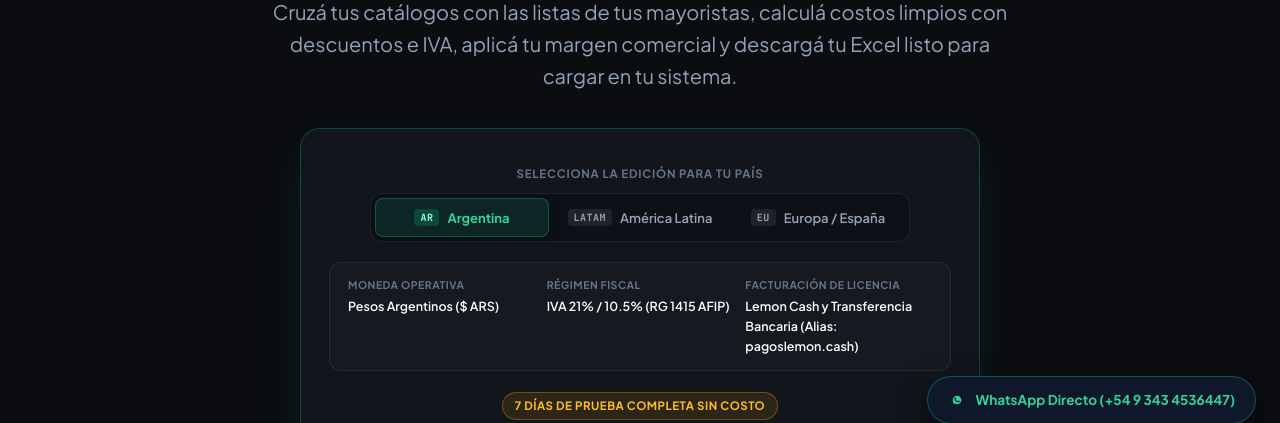
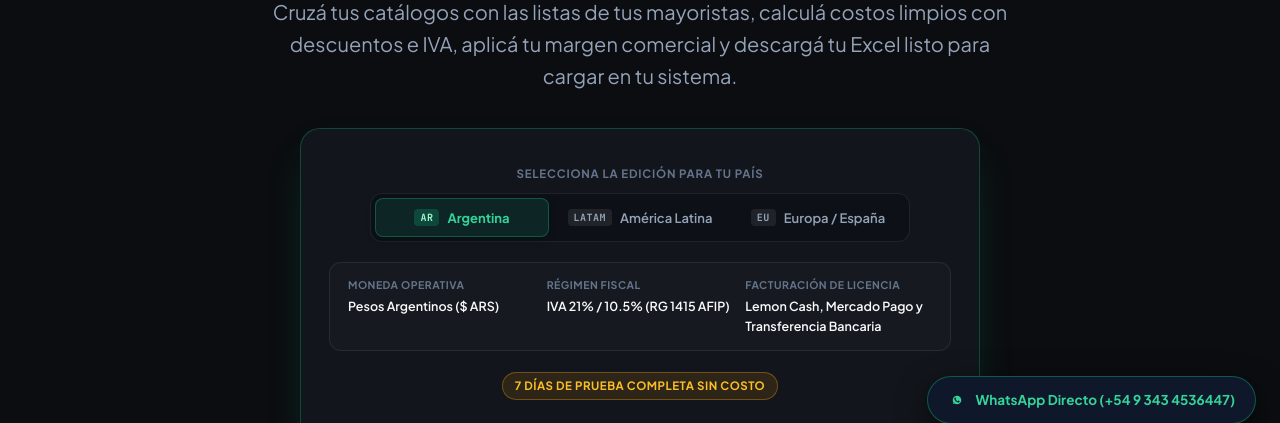
Before and after one commit to jcoloma81/sofia_ai_agency, a plain HTML site: page app/static/actualizador_precios.html in a window 1280 px wide. Shown: the part 352-775 px from the top of the page. Drawn offline with Linux system fonts and the light colour scheme.

Commit message:
fix(pricing): reemplazar alias por marca oficial e icono de Lemon Cash

```diff
--- a/app/static/actualizador_precios.html
+++ b/app/static/actualizador_precios.html
@@ -1233,7 +1233,7 @@
         nombre: 'Argentina',
         moneda: 'Pesos Argentinos ($ ARS)',
         impuestos: 'IVA 21% / 10.5% (RG 1415 AFIP)',
-        pagos: 'Lemon Cash y Transferencia Bancaria (Alias: pagoslemon.cash)',
+        pagos: 'Lemon Cash, Mercado Pago y Transferencia Bancaria',
         precioBase: '$ 44.900 ARS',
         precioPro: '$ 69.900 ARS',
         btnText: 'Descargar Súper Actualizador PRO (Edición Argentina)',
@@ -1387,9 +1387,9 @@
             <svg width="14" height="14" viewBox="0 0 24 24" fill="none" stroke="currentColor" stroke-width="2"><path d="M3 21h18M3 10h18M5 10v11M9 10v11M15 10v11M19 10v11M12 2L2 7h20L12 2z"/></svg>
             <span>Transferencia (CBU / CVU)</span>
           </div>
-          <div class="pay-pill" style="border-color: rgba(250, 204, 21, 0.3);" title="Lemon Cash y Cripto">
-            <svg width="14" height="14" viewBox="0 0 24 24" fill="none" stroke="#facc15" stroke-width="2"><circle cx="12" cy="12" r="9"/><path d="M12 7v10M9 9l6 6"/></svg>
-            <span>pagoslemon.cash</span>
+          <div class="pay-pill" style="border-color: rgba(250, 204, 21, 0.3);" title="Lemon Cash">
+            <svg width="14" height="14" viewBox="0 0 24 24" fill="none" stroke="#facc15" stroke-width="2" stroke-linecap="round" stroke-linejoin="round"><path d="M18.8 5.2C16.5 2.9 12 3 9 6L6 9C3 12 2.9 16.5 5.2 18.8C7.5 21.1 12 21 15 18L18 15C21 12 21.1 7.5 18.8 5.2Z"/><path d="M18 6l3-3"/></svg>
+            <span>Lemon Cash</span>
           </div>
           <div class="pay-pill" style="border-color: rgba(56, 189, 248, 0.3);" title="Mercado Pago">
             <svg width="14" height="14" viewBox="0 0 24 24" fill="none" stroke="#38bdf8" stroke-width="2"><path d="m11 17 2 2a1 1 0 0 0 1.4 0l4.6-4.6a1 1 0 0 0 0-1.4l-2-2a1 1 0 0 0-1.4 0L14 12"/><path d="m13 7-2-2a1 1 0 0 0-1.4 0L5 9.6a1 1 0 0 0 0 1.4l2 2a1 1 0 0 0 1.4 0L10 11"/></svg>
```
Also changed, not shown: app/static/home_agency.html (+2 -2 lines).
